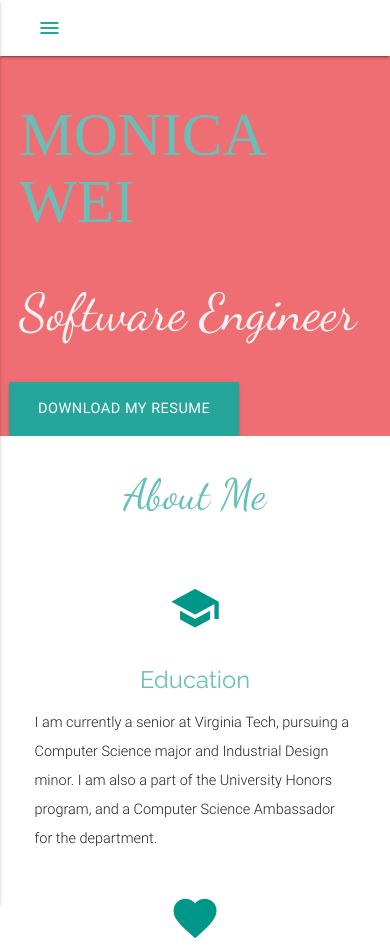
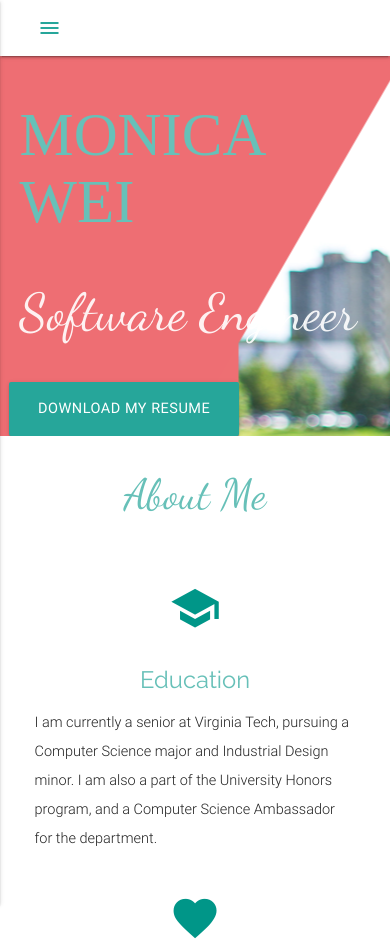
Before and after one commit to monicawei/monicawei.github.io, a plain HTML site: page index.html in a window 390 px wide. Shown: the top 948 px of the page. Drawn offline with nearby package versions, Linux system fonts and the light colour scheme; a web font is replaced by a local one.

Commit message:
update index.html for mobile and ipad images

```diff
--- a/index.html
+++ b/index.html
@@ -48,8 +48,10 @@
       </div>
     </div>
     <div class="parallax">
+      <!--different images for different screen sizes -->
       <img src="img/banner2.png" class="bannerimage1" alt="Banner Image">
-      <img src="img/banner4.png" class="bannerimage2" alt="Banner Image">
+      <img src="img/banner-mobile.png" class="bannerimageMobile" alt="Banner Image">
+      <img src="img/banner-ipad.png" class="bannerimageIpad" alt="Banner Image">
     </div>
   </div>
 
```
